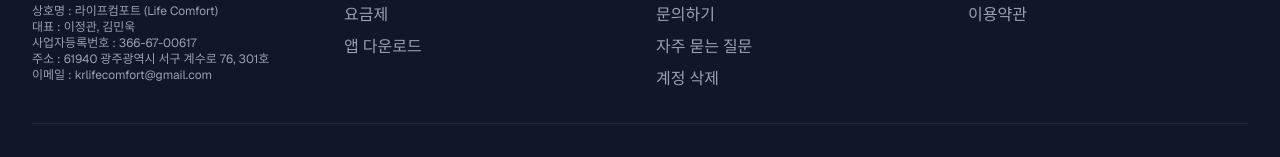
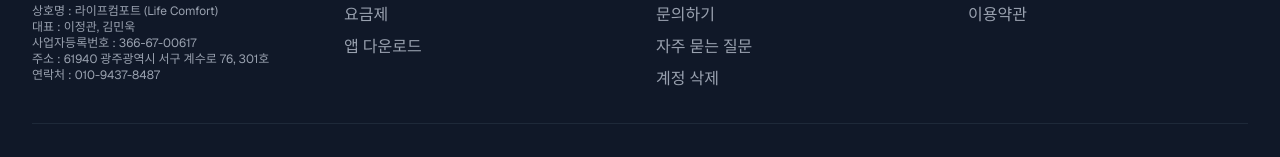
Before and after one commit to BlackDoggo99/zipyojeong-web, a Next.js app: page / in a window 1280 px wide. Shown: the part 2521-2678 px from the top of the page. Built offline with nearby package versions, Linux system fonts and the light colour scheme; no server answers.

Commit message:
Update page.tsx

```diff
--- a/src/app/page.tsx
+++ b/src/app/page.tsx
@@ -262,7 +262,7 @@
                 주소 : 61940 광주광역시 서구 계수로 76, 301호
               </p>
               <p className="text-gray-400 text-xs">
-                이메일 : krlifecomfort@gmail.com
+                연락처 : 010-9437-8487
               </p>
             </div>
 
```
